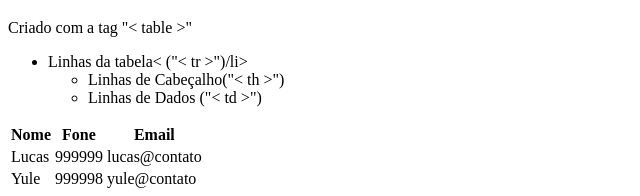
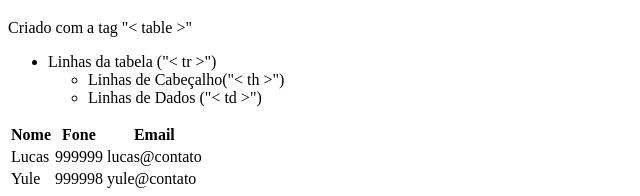
Before and after one commit to lucasyule2212/HTML-CSS-Basico, a plain HTML site: page index.html in a window 1280 px wide. Shown: the part 1911-2107 px from the top of the page, 0-640 px from the left. Drawn offline with Linux system fonts and the light colour scheme.

Commit message:
Update index.html
resolvido erro de formatação na parte de tabelas

```diff
--- a/index.html
+++ b/index.html
@@ -85,7 +85,7 @@
             <h4>Tabelas(básica, apenas HTML):</h4>
             <p>Criado com a tag "< table >"</p>
             <ul>
-                <li>Linhas da tabela< ("< tr >")/li>
+                <li>Linhas da tabela ("< tr >")</li>
                 <ul>
                     <li>Linhas de Cabeçalho("< th >")</li>
                     <li>Linhas de Dados ("< td >")</li>
```
